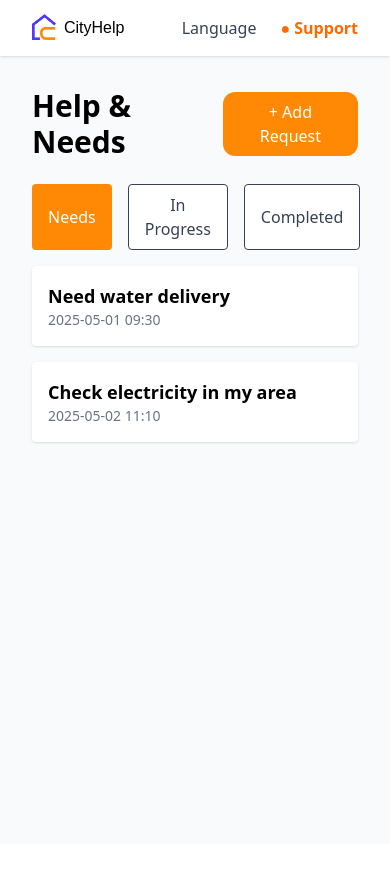
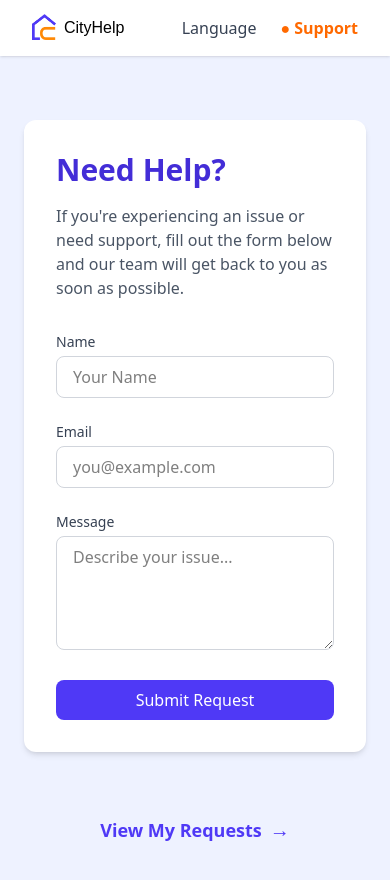
Before and after one commit to cyc6683/cityhelp, a React (Vite) app: page /help in a window 390 px wide. Shown: the top 880 px of the page. Before the commit the page ends 844 px from the top, so only its background shows below. Built offline with nearby package versions, Linux system fonts and the light colour scheme; a web font is replaced by a local one.

Commit message:
fix: adjust mobile scroll issue

```diff
--- a/src/App.tsx
+++ b/src/App.tsx
@@ -5,6 +5,7 @@ import Recent from "./pages/Recent";
 import Map from "./pages/Map";
 import Upcoming from "./pages/Upcomming";
 import Help from "./pages/Help";
+import HelpStatus from "./pages/HelpStatus";
 
 function App() {
   return (
@@ -16,6 +17,7 @@ function App() {
         <Route path="/map" element={<Map />} />
         <Route path="/upcomming" element={<Upcoming />} />
         <Route path="/help" element={<Help />} />
+        <Route path="/help-status" element={<HelpStatus />} />
       </Routes>
     </BrowserRouter>
   );
--- a/src/pages/Help.tsx
+++ b/src/pages/Help.tsx
@@ -1,63 +1,77 @@
 // pages/Help.tsx
-import { useState } from "react";
+import { Link, useNavigate } from "react-router-dom";
 import Navbar from "../components/Navbar";
 
-const mockNeeds = {
-  pending: [
-    { title: "Need water delivery", time: "2025-05-01 09:30" },
-    { title: "Check electricity in my area", time: "2025-05-02 11:10" },
-  ],
-  progress: [{ title: "Pipe fix scheduled", time: "2025-04-29 14:20" }],
-  completed: [{ title: "Resolved: Light restored", time: "2025-04-26 08:00" }],
-};
-
 const Help = () => {
-  const [activeTab, setActiveTab] = useState<
-    "pending" | "progress" | "completed"
-  >("pending");
-
-  const tabs: { label: string; key: "pending" | "progress" | "completed" }[] = [
-    { label: "Needs", key: "pending" },
-    { label: "In Progress", key: "progress" },
-    { label: "Completed", key: "completed" },
-  ];
+  const navigate = useNavigate();
+  const handleSubmit = (e: React.FormEvent) => {
+    e.preventDefault();
+    alert("Your request has been submitted!");
+    navigate("/help-status");
+  };
 
   return (
-    <div className="min-h-screen bg-gray-50">
+    <div className="min-h-screen bg-indigo-50 pb-24">
       <Navbar />
-      <div className="max-w-4xl mx-auto p-8">
-        <div className="flex justify-between items-center mb-6">
-          <h1 className="text-3xl font-bold">Help & Needs</h1>
-          <button className="bg-orange-400 text-white px-4 py-2 rounded-xl font-medium hover:bg-orange-500">
-            + Add Request
-          </button>
+      <section className="max-w-3xl mx-auto px-6 py-16">
+        <div className="bg-white p-8 rounded-xl shadow-md">
+          <h1 className="text-3xl font-bold text-indigo-700 mb-4">
+            Need Help?
+          </h1>
+          <p className="text-gray-600 mb-8">
+            If you're experiencing an issue or need support, fill out the form
+            below and our team will get back to you as soon as possible.
+          </p>
+          <form className="grid grid-cols-1 gap-6" onSubmit={handleSubmit}>
+            <div>
+              <label className="block text-sm font-medium text-gray-700 mb-1">
+                Name
+              </label>
+              <input
+                type="text"
+                placeholder="Your Name"
+                className="w-full px-4 py-2 border border-gray-300 rounded-lg focus:outline-none focus:ring-2 focus:ring-indigo-400"
+              />
+            </div>
+            <div>
+              <label className="block text-sm font-medium text-gray-700 mb-1">
+                Email
+              </label>
+              <input
+                type="email"
+                placeholder="you@example.com"
+                className="w-full px-4 py-2 border border-gray-300 rounded-lg focus:outline-none focus:ring-2 focus:ring-indigo-400"
+              />
+            </div>
+            <div>
+              <label className="block text-sm font-medium text-gray-700 mb-1">
+                Message
+              </label>
+              <textarea
+                rows={4}
+                placeholder="Describe your issue..."
+                className="w-full px-4 py-2 border border-gray-300 rounded-lg focus:outline-none focus:ring-2 focus:ring-indigo-400"
+              ></textarea>
+            </div>
+            <button
+              type="submit"
+              className="bg-indigo-600 text-white py-2 px-6 rounded-lg hover:bg-indigo-700 transition"
+            >
+              Submit Request
+            </button>
+          </form>
         </div>
-
-        <div className="flex space-x-4 mb-4">
-          {tabs.map((tab) => (
-            <button
-              key={tab.key}
-              onClick={() => setActiveTab(tab.key)}
-              className={`px-4 py-2 rounded ${
-                activeTab === tab.key
-                  ? "bg-orange-400 text-white"
-                  : "bg-white text-gray-700 border"
-              }`}
-            >
-              {tab.label}
-            </button>
-          ))}
+      </section>
+      <Link to="/help-status" className="flex justify-center">
+        <div className="flex items-center gap-2 group cursor-pointer">
+          <span className="text-indigo-600 font-semibold text-lg transition group-hover:underline">
+            View My Requests
+          </span>
+          <span className="text-indigo-600 text-xl transition-transform duration-300 group-hover:translate-x-2">
+            →
+          </span>
         </div>
-
-        <div className="space-y-4">
-          {mockNeeds[activeTab].map((item, i) => (
-            <div key={i} className="bg-white p-4 rounded shadow">
-              <h3 className="font-semibold text-lg">{item.title}</h3>
-              <p className="text-sm text-gray-500">{item.time}</p>
-            </div>
-          ))}
-        </div>
-      </div>
+      </Link>
     </div>
   );
 };
--- /dev/null
+++ b/src/pages/HelpStatus.tsx
@@ -0,0 +1,92 @@
+import { useState } from "react";
+import Navbar from "../components/Navbar";
+
+const helpRequests = [
+  {
+    id: 1,
+    title: "Leaking Pipe",
+    status: "Pending",
+    date: "May 1, 2025",
+  },
+  {
+    id: 2,
+    title: "Power Outage in Block C",
+    status: "Completed",
+    date: "April 28, 2025",
+  },
+  {
+    id: 3,
+    title: "Broken Street Light",
+    status: "In Progress",
+    date: "April 25, 2025",
+  },
+];
+
+const HelpStatus = () => {
+  const [activeTab, setActiveTab] = useState<
+    "Needs" | "In Progress" | "Completed"
+  >("Needs");
+
+  const filteredRequests = helpRequests.filter((request) => {
+    if (activeTab === "Needs") return true;
+    return request.status === activeTab;
+  });
+
+  return (
+    <div className="min-h-screen bg-indigo-50">
+      <Navbar />
+      <section className="max-w-3xl mx-auto px-6 py-16 pb-24">
+        <h1 className="text-3xl font-bold text-indigo-700 mb-4">
+          Your Requests
+        </h1>
+        <p className="text-gray-600 mb-8">
+          Below is a list of help requests you've submitted. You can check their
+          current status here.
+        </p>
+        <div className="flex gap-4 mb-6">
+          {["Needs", "In Progress", "Completed"].map((tab) => (
+            <button
+              key={tab}
+              onClick={() => setActiveTab(tab as any)}
+              className={`px-4 py-2 rounded-full text-sm font-medium transition ${
+                activeTab === tab
+                  ? "bg-indigo-600 text-white"
+                  : "bg-gray-200 text-gray-700 hover:bg-gray-300"
+              }`}
+            >
+              {tab}
+            </button>
+          ))}
+        </div>
+        <div className="space-y-4">
+          {filteredRequests.map((request) => (
+            <div
+              key={request.id}
+              className="bg-white p-4 rounded-lg shadow flex justify-between items-center"
+            >
+              <div>
+                <h3 className="text-lg font-semibold text-gray-800">
+                  {request.title}
+                </h3>
+                <p className="text-sm text-gray-500">{request.date}</p>
+              </div>
+              <span
+                className={`text-sm font-medium px-3 py-1 rounded-full ${
+                  request.status === "Pending"
+                    ? "bg-yellow-100 text-yellow-700"
+                    : request.status === "In Progress"
+                    ? "bg-blue-100 text-blue-700"
+                    : "bg-green-100 text-green-700"
+                }`}
+              >
+                {request.status}
+              </span>
+            </div>
+          ))}
+        </div>
+      </section>
+    </div>
+  );
+};
+
+export default HelpStatus;
--- a/src/pages/Home.tsx
+++ b/src/pages/Home.tsx
@@ -16,7 +16,7 @@ const Home = () => {
   return (
     <div className="min-h-screen bg-indigo-600 text-white">
       <Navbar />
-      <main className="flex flex-col items-center text-center mt-12">
+      <main className="flex flex-col items-center text-center mt-12 pb-24">
         <h1 className="text-5xl md:text-9xl font-protest font-extrabold mb-2">
           CityHelp
         </h1>
--- a/src/pages/Recent.tsx
+++ b/src/pages/Recent.tsx
@@ -60,16 +60,19 @@ const Recent = () => {
           </div>
         </div>
       </div>
-      <div className="max-w-4xl mx-auto p-8">
+      <div className="max-w-4xl mx-auto p-8 pb-16">
+        <p className="text-sm text-gray-500 mb-4">
+          Total Reports: {useReportStore((state) => state.reports.length) + 3}
+        </p>
         <div className="grid gap-4">
           {useReportStore((state) => state.reports).map((report, i) => (
             <div
               key={i}
               onClick={() => setExpandedIndex(expandedIndex === i ? null : i)}
               onDoubleClick={() => deleteReport(i)}
-              className="bg-white p-6 rounded-xl shadow-md flex flex-col sm:flex-row justify-between items-start sm:items-center gap-4"
+              className="bg-white p-6 rounded-xl shadow-md"
             >
-              <div className="w-full flex justify-between items-center">
+              <div className="w-full flex flex-col sm:flex-row justify-between items-start sm:items-center gap-4">
                 <div>
                   <h3 className="text-lg font-semibold text-gray-800 mb-1">
                     {report.description}
```
